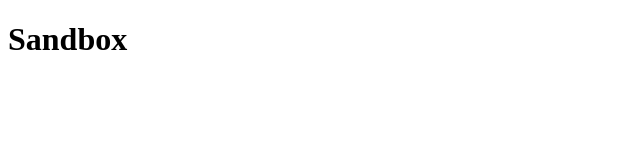
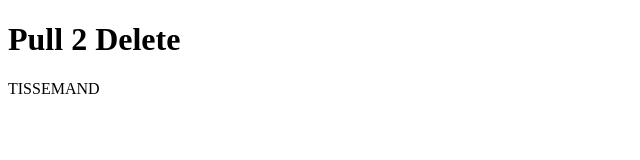
Before and after one commit to Bobber2002/sandbox0.2, a plain HTML site: page index.html in a window 1280 px wide. Shown: the whole page, without its empty margins (0-640 px from the left). Drawn offline with Linux system fonts and the light colour scheme.

Commit message:
add changes

```diff
--- a/index.html
+++ b/index.html
@@ -7,6 +7,7 @@
     <title>Document</title>
 </head>
 <body>
-    <h1>Sandbox</h1>
+    <h1>Pull 2 Delete</h1>
+        <p style="box-shadow: 20px;">TISSEMAND</p>
 </body>
 </html>
```
